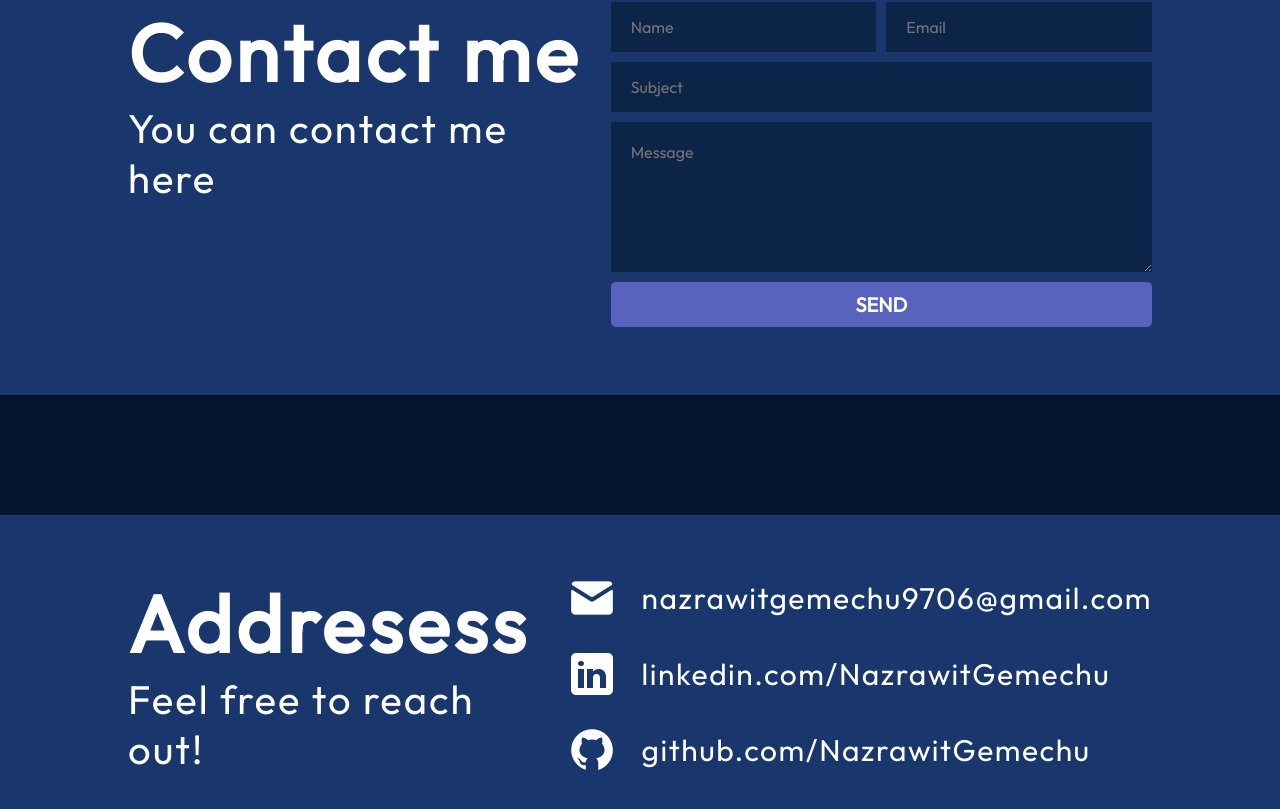
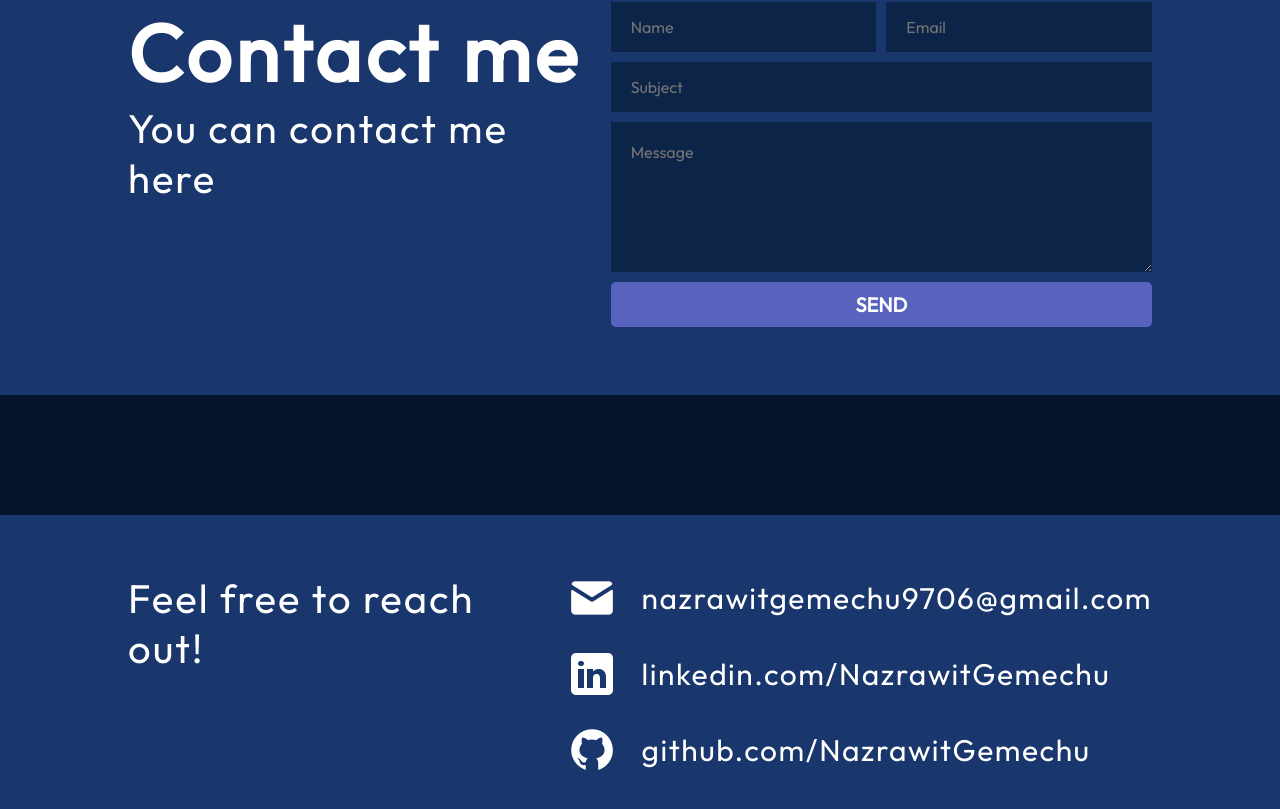
Before and after one commit to NazrawitGemechu/porfolio, a React (Vite) app in the folder my-portfolio/: page / in a window 1280 px wide. Shown: the part 3419-4228 px from the top of the page. Built offline with nearby package versions, Linux system fonts and the light colour scheme.

Commit message:
Update Contact.jsx

```diff
--- a/my-portfolio/src/components/Contact/Contact.jsx
+++ b/my-portfolio/src/components/Contact/Contact.jsx
@@ -7,7 +7,7 @@ export const Contact = () => {
   return (
     <footer  className={styles.container}id="contactt">
       <div className={styles.text}>
-         <h2>Addresess</h2>
+        {/*<h2>Addresess</h2> */}
         <p>Feel free to reach out!</p>
       </div>
       <ul className={styles.links}>
```
